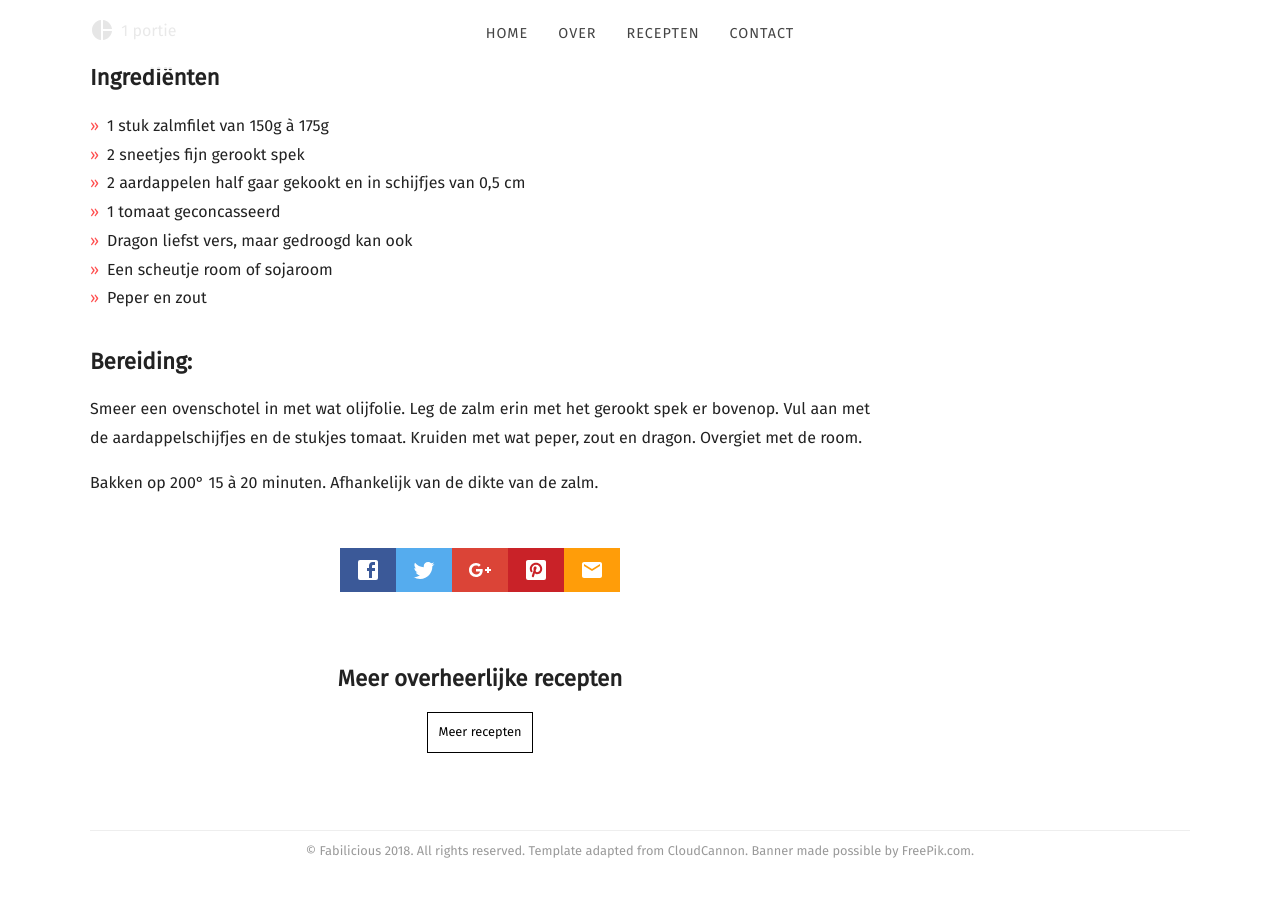
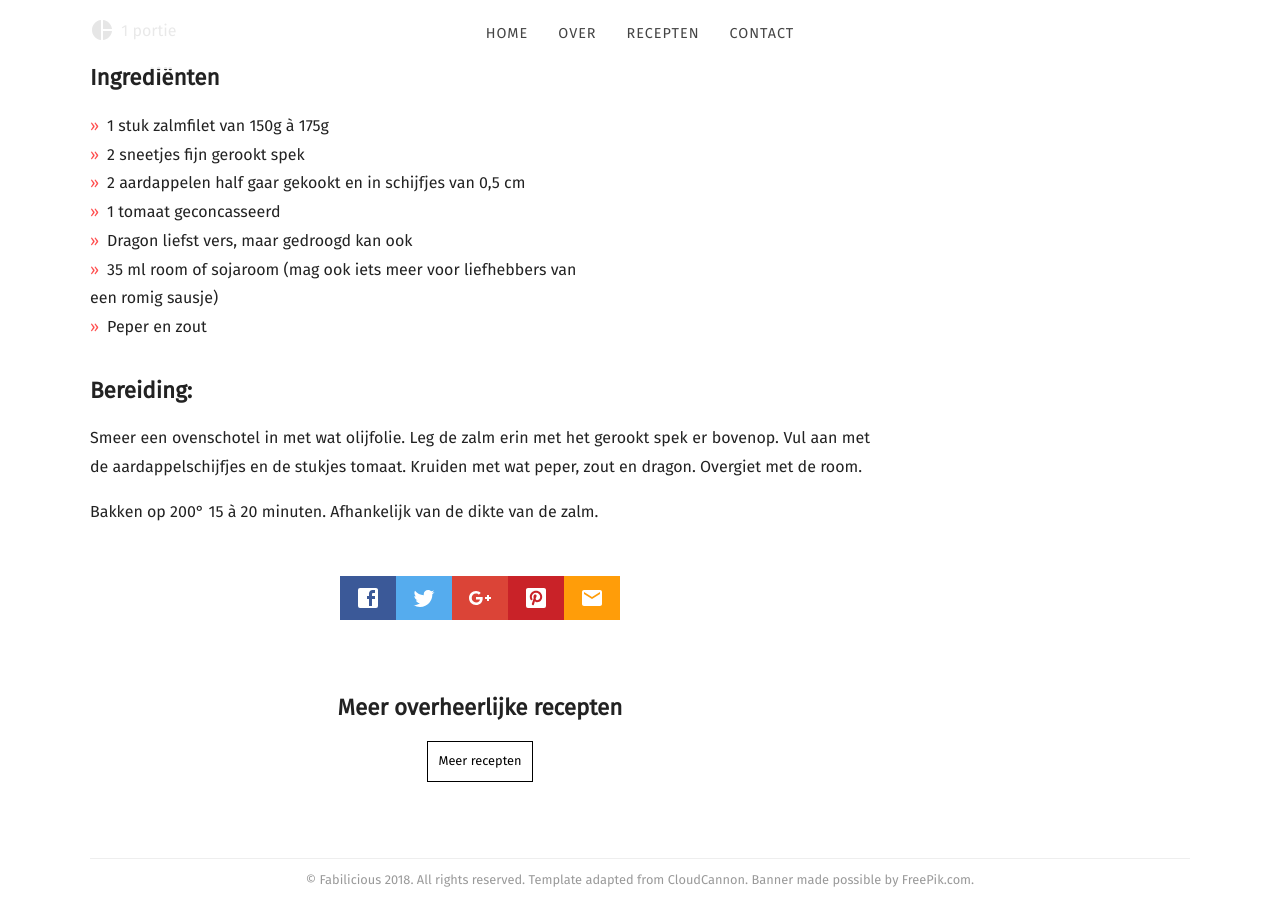
Before and after one commit to fabilicious/fabilicious.github.io, a Jekyll site: the page built from _posts/2018-11-04-zalmpotje_in_de_oven.md, in a window 1280 px wide and 900 px high, scrolled down 1093 px. Built offline with Jekyll 4.4.1, drawn with Linux system fonts in a browser that asks for light colours; nearby versions of some CDN libraries; some web fonts are replaced.

Commit message:
change zlmpotje

```diff
--- a/_posts/2018-11-04-zalmpotje_in_de_oven.md
+++ b/_posts/2018-11-04-zalmpotje_in_de_oven.md
@@ -10,9 +10,9 @@ recipe:
     * 1 stuk zalmfilet van 150g à 175g
     * 2 sneetjes fijn gerookt spek
     * 2 aardappelen half gaar gekookt en in schijfjes van 0,5 cm
-    * 1 tomaat  geconcasseerd
+    * 1 tomaat geconcasseerd
     * Dragon liefst vers, maar gedroogd kan ook
-    * Een scheutje room of sojaroom
+    * 35 ml room of sojaroom (mag ook iets meer voor liefhebbers van een romig sausje)
     * Peper en zout
 ---
 Waar ik dit recept heb gehaald kan ik mij niet meer herinneren.
```
